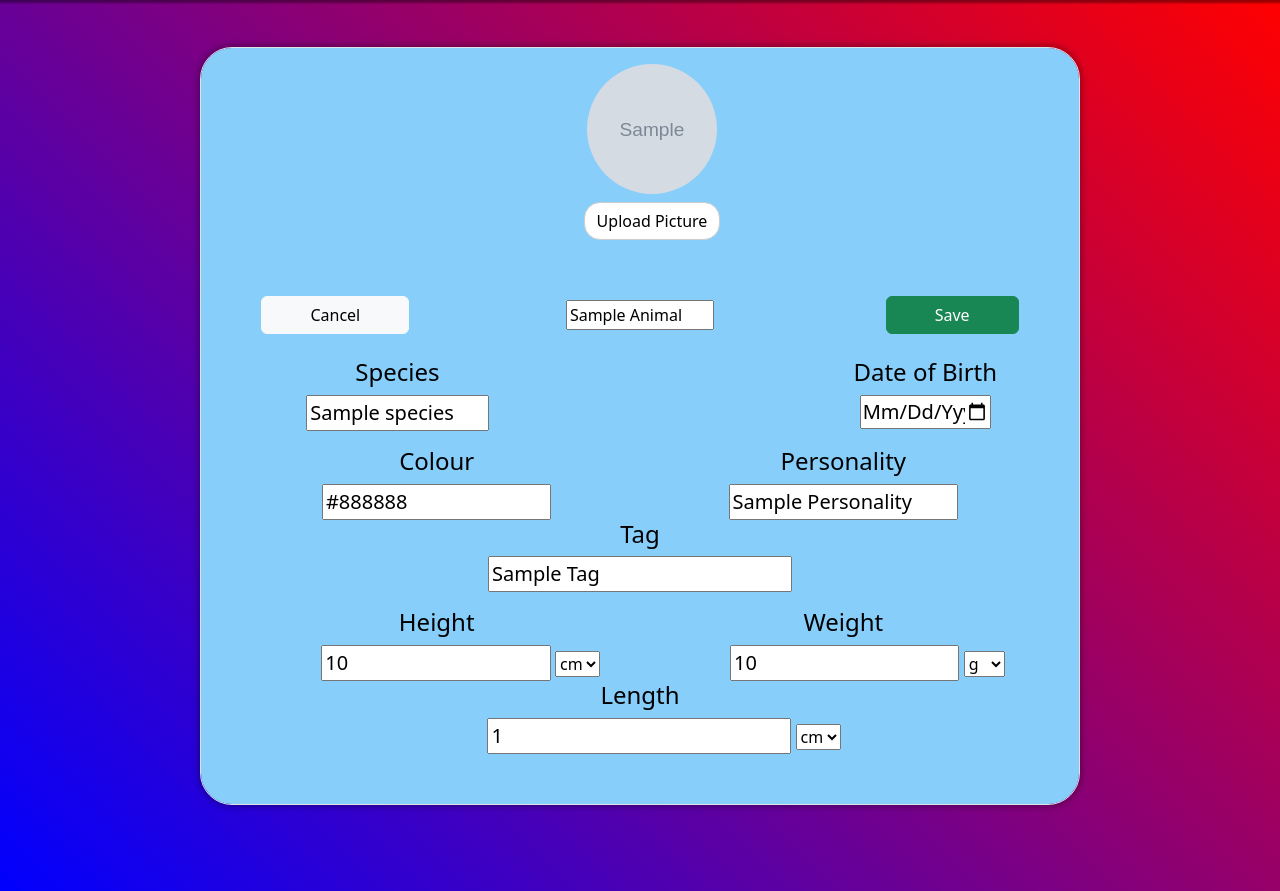
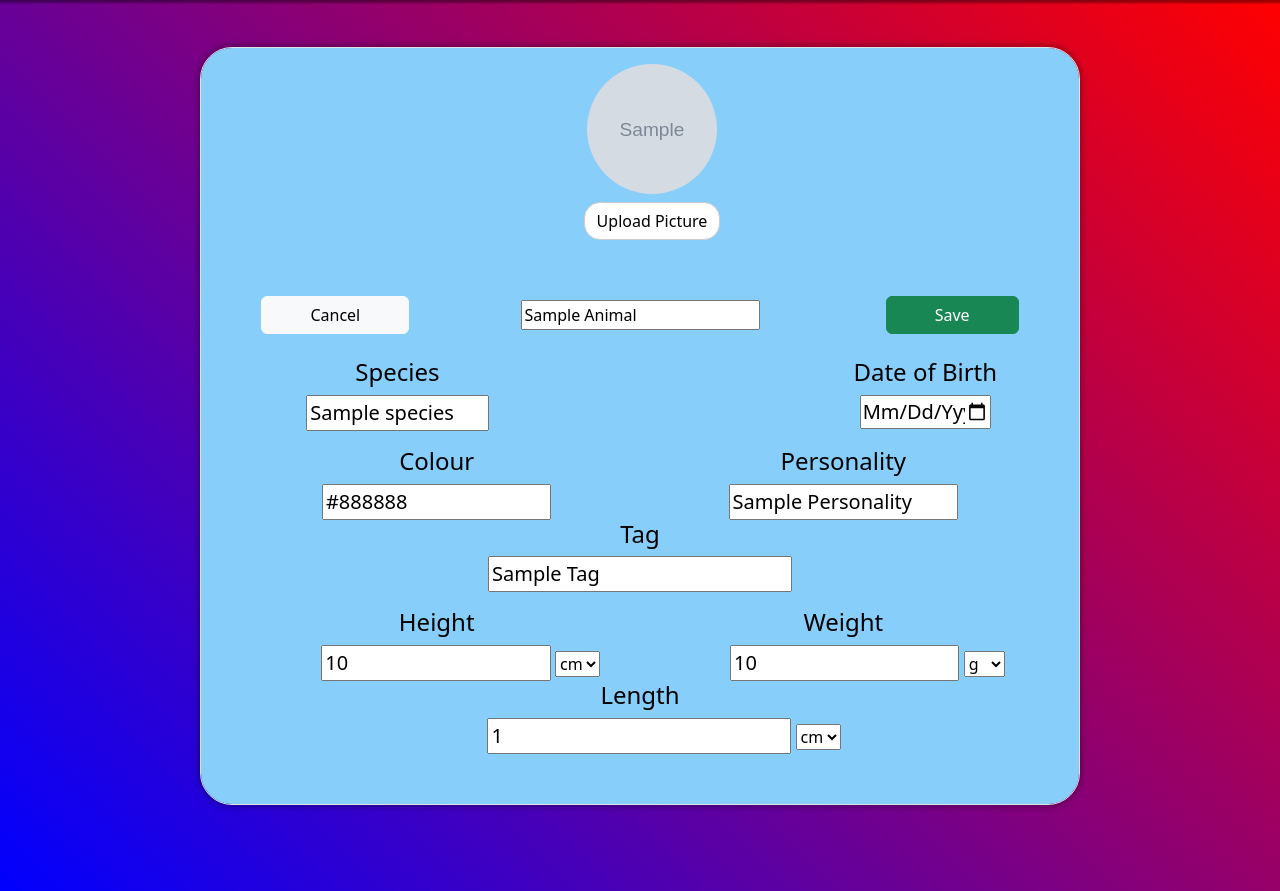
Before and after one commit to TobyJWalker/animal-tracker, a Python web app: template templates/edit_animal.html in a window 1280 px wide. Shown: the part 55-946 px from the top of the page. Run offline with Jinja, Linux system fonts and the light colour scheme; the template is opened without the code that fills it: most values are stand-ins (such as "Sample title", 1, 10 or a date in 2020); grey boxes marked "Sample" are stand-in pictures.

Commit message:
removed min width from name input

```diff
--- a/templates/edit_animal.html
+++ b/templates/edit_animal.html
@@ -34,7 +34,7 @@
                     </div>
                 </div>
                 <div class="col text-center d-flex align-items-center justify-content-center">
-                    <input style="max-width:60%;" class="text-capitalize" value="{{ animal.name }}" name="name" required></input>
+                    <input class="text-capitalize" value="{{ animal.name }}" name="name" required></input>
                 </div>
                 <div class="col">
                     <div class="d-flex p-2 justify-content-end">
```
